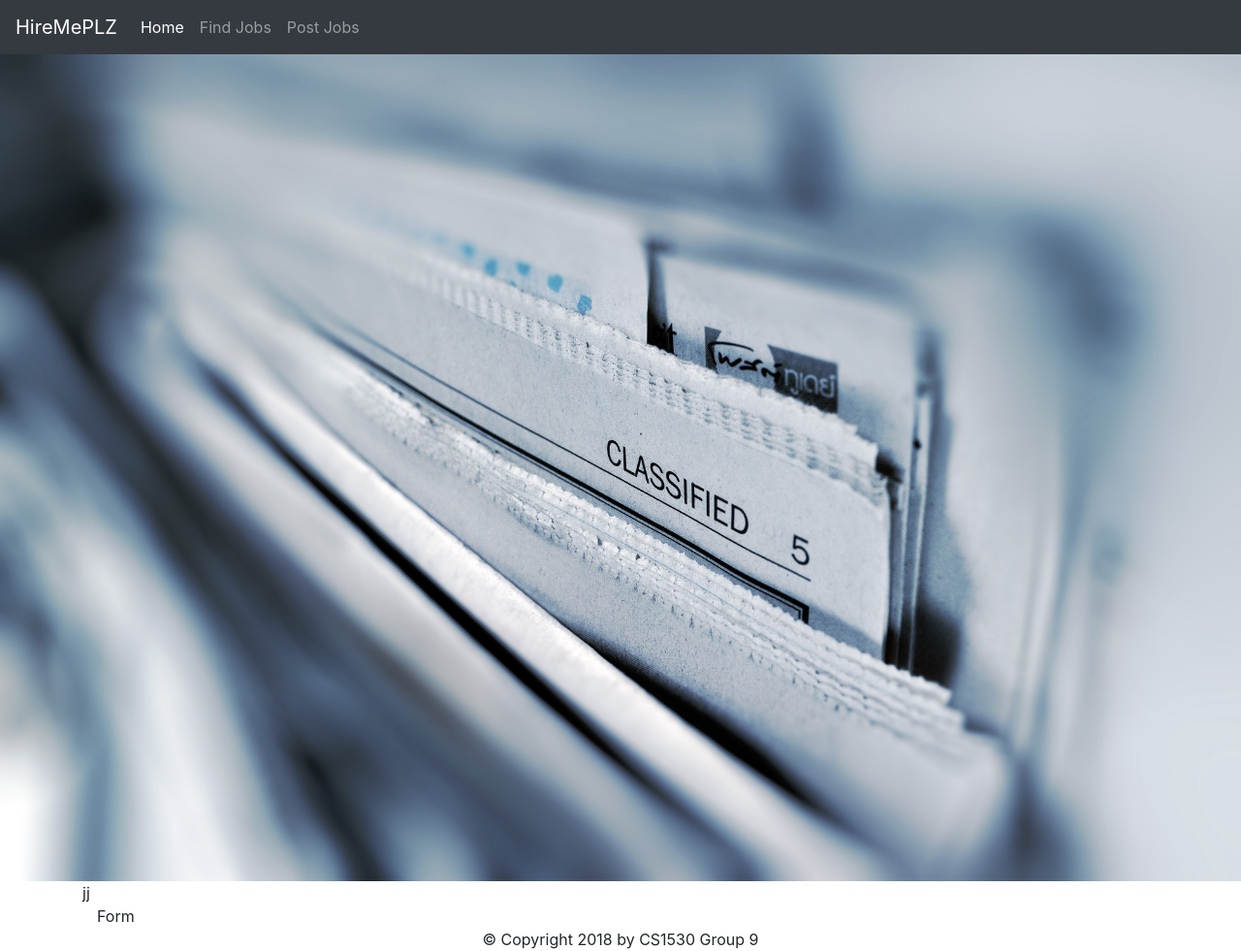
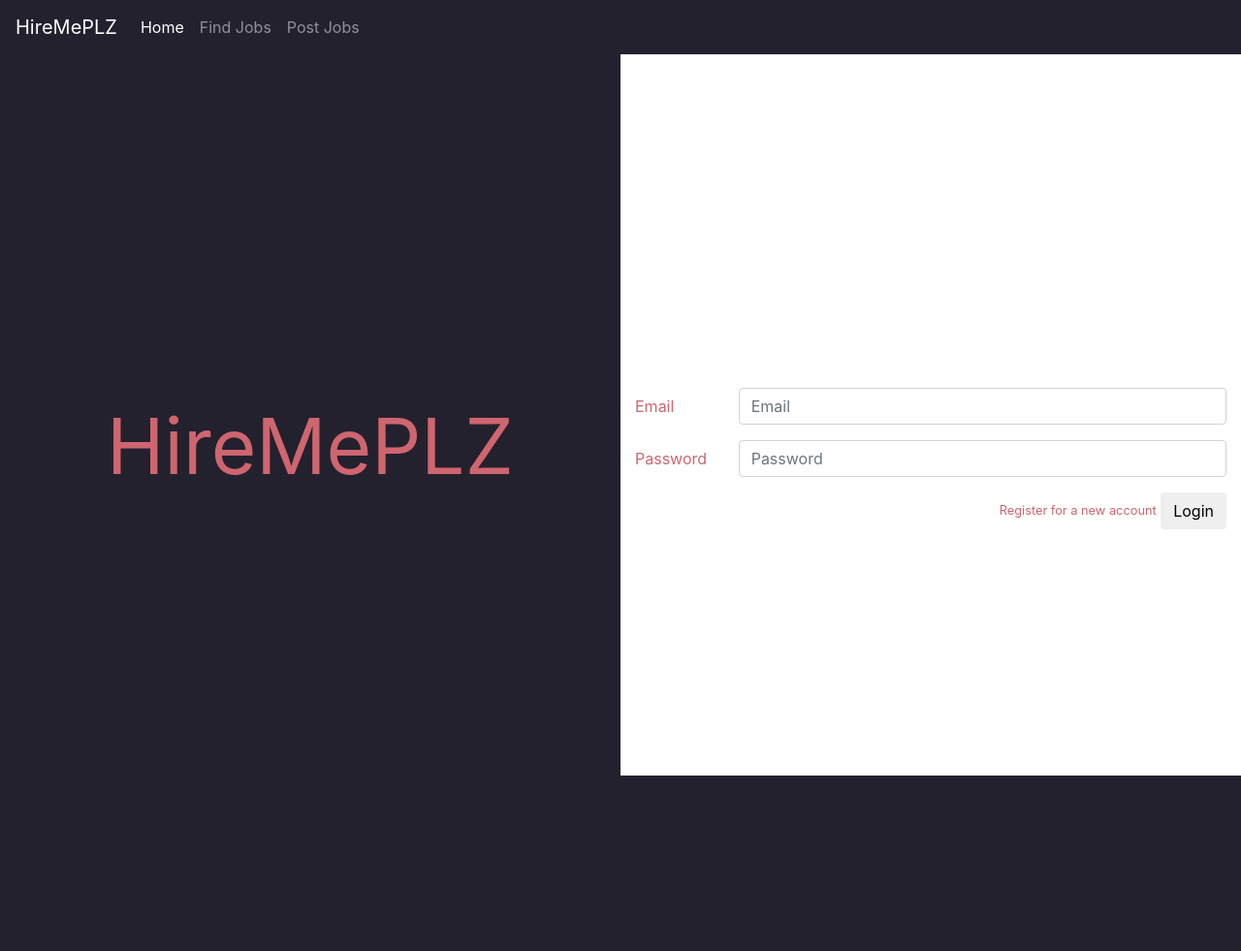
Before and after one commit to jahvon/HireMePlz, a Flask app: page /login in a window 1280 px wide. Shown: the whole page at 97% size. After the commit the page ends 800 px from the top, so only its background shows below. Run offline with Flask 2, Linux system fonts and the light colour scheme; some libraries are stand-ins or nearby versions.

Commit message:
Updated login page

```diff
--- a/app/static/style.css
+++ b/app/static/style.css
@@ -0,0 +1,31 @@
+body {
+  background-color: #FAF9FE;
+}
+
+.main-container {
+  height: 100%;
+}
+
+.full-left{
+  background-color: #23212E;
+  height: 100vh;
+  width: 50%;
+  top: 0;
+  position: absolute;
+  z-index: -1;
+  text-align: center;
+  padding-top: 50vh;
+  color: #CF656F;
+  font-size: 10vh;
+}
+
+.full-right{
+  height: 100vh;
+  width: 50%;
+  top: 0;
+  right: 0;
+  position: absolute;
+  z-index: -1;
+  padding-top: 50vh;
+  color: #CF656F;
+}
--- a/app/templates/layout.html
+++ b/app/templates/layout.html
@@ -13,7 +13,7 @@
   </head>
   <body>
     <div id="header">
-      <nav class="navbar navbar-expand-lg navbar-dark bg-dark">
+      <nav class="navbar navbar-expand-lg navbar-dark" style="background-color: #23212E;">
         <a class="navbar-brand" href="#">HireMePLZ</a>
         <button class="navbar-toggler" type="button" data-toggle="collapse" data-target="#navbarNav" aria-controls="navbarNav" aria-expanded="false" aria-label="Toggle navigation">
           <span class="navbar-toggler-icon"></span>
@@ -34,10 +34,5 @@
       </nav>
     </div>
     <div id="content">{% block content %}{% endblock %}</div>
-    <div id="footer">
-      {% block footer %}
-        <center>&copy; Copyright 2018 by CS1530 Group 9<center>
-      {% endblock %}
-    </div>
   </body>
 </html>
--- a/app/templates/login.html
+++ b/app/templates/login.html
@@ -5,14 +5,31 @@
 {% endblock %}
 
 {% block content %}
-<img src="{{ url_for('static', filename='splash.jpg') }}" class="img-fluid" alt="Splash image">
+<!-- <img src="{{ url_for('static', filename='splash_crop.jpg') }}" class="img-fluid" alt="Splash image"> -->
 
-<div class="container">
-  <div class="row">
-    <div class="col-md">
-      jj
-    <div class="col-md">
-      Form
+<div class="main-container">
+  <div class="full-left">
+    HireMePLZ
+  </div>
+  <div class="full-right">
+    <div class="container">
+      <form>
+        <div class="form-group row">
+          <label for="staticEmail" class="col-sm-2 col-form-label">Email</label>
+          <div class="col-sm-10">
+            <input type="text" class="form-control" id="staticEmail" placeholder="Email">
+          </div>
+        </div>
+        <div class="form-group row">
+          <label for="inputPassword" class="col-sm-2 col-form-label">Password</label>
+          <div class="col-sm-10">
+            <input type="password" class="form-control" id="inputPassword" placeholder="Password">
+          </div>
+        </div>
+        <div class="float-right">
+          <small>Register for a new account</small> <button type="submit" class="btn btn-default">Login</button>
+        </div>
+      </form>
     </div>
   </div>
 </div>
```
Also changed, not shown: app/static/splash_crop.jpg (added).
